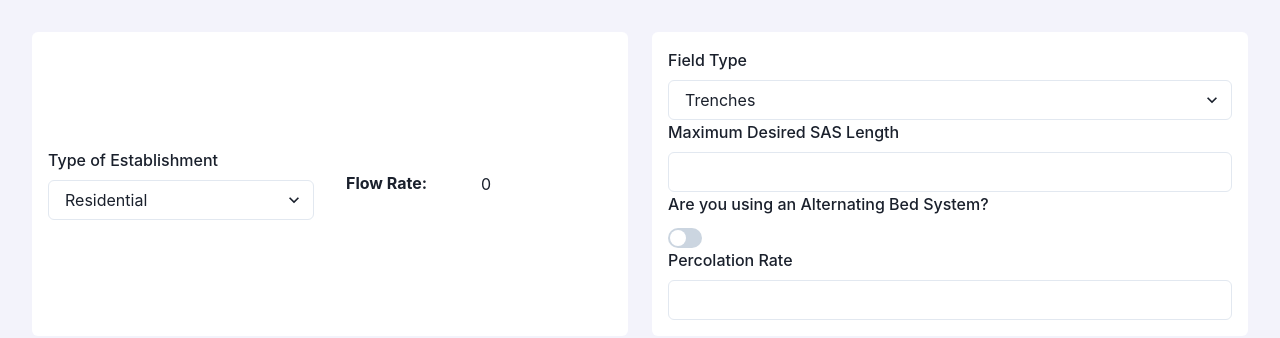
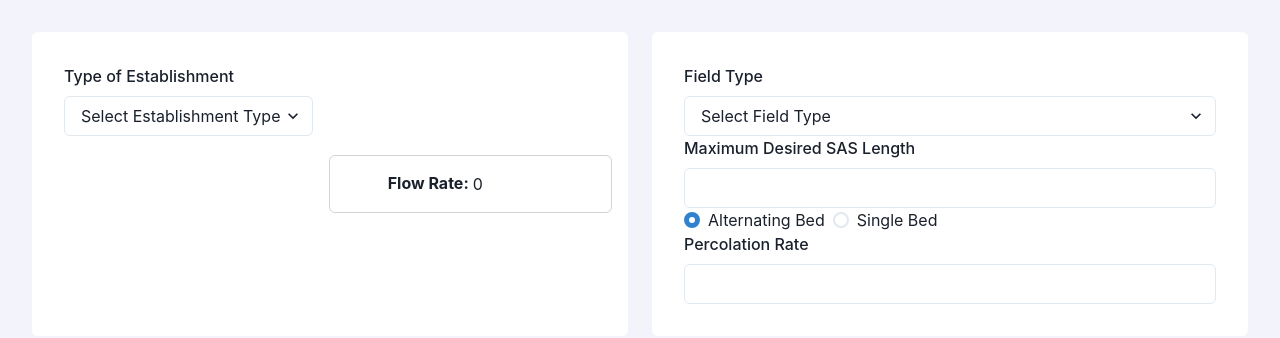
Before and after one commit to dmeegan/TitleVBot, a React (Create React App) app: page / in a window 1280 px wide. Shown: the top 338 px of the page. Built offline with nearby package versions, Linux system fonts and the light colour scheme.

Commit message:
styling and SAS input

```diff
--- a/src/App.tsx
+++ b/src/App.tsx
@@ -1,19 +1,16 @@
 /* eslint-disable react-hooks/exhaustive-deps */
 import { useEffect, useState } from "react";
-import { NOT_APPLICABLE, ProjectState } from "./types";
+import { NOT_APPLICABLE, ProjectState, ProjectStateUpdateParam } from "./types";
 import { DesignFlowInputCard } from "./components/DesignFlow/cards/designFlowInputCard";
 import { DesignFlowOutputCard } from "./components/DesignFlow/cards/designFlowOutputCard";
 import { Flex, ChakraProvider, SimpleGrid } from "@chakra-ui/react";
-import { Grid } from "@chakra-ui/react";
 import { SASInputCard } from "./components/SAS/SASInputCard";
 
 const App = () => {
   const [projectState, setProjectState] = useState<ProjectState>(
     new ProjectState()
   );
-  const handleUpdateProject = (
-    updatedProperties: { [P in keyof ProjectState]?: ProjectState[P] }
-  ) => {
+  const handleUpdateProject = (updatedProperties: ProjectStateUpdateParam) => {
     setProjectState({ ...projectState, ...updatedProperties });
   };
 
@@ -52,6 +49,7 @@ const App = () => {
             alignItems="center"
             justifyContent="center"
             minHeight={0.33 * window.innerHeight}
+            p={4}
           >
             <DesignFlowInputCard
               projectState={projectState}
@@ -65,6 +63,7 @@ const App = () => {
             alignItems="center"
             justifyContent="center"
             minHeight={0.33 * window.innerHeight}
+            p={4}
           >
             <SASInputCard
               projectState={projectState}
--- a/src/components/DesignFlow/cards/designFlowInputCard.tsx
+++ b/src/components/DesignFlow/cards/designFlowInputCard.tsx
@@ -1,6 +1,14 @@
 /* eslint-disable react-hooks/exhaustive-deps */
 import { useEffect, useState } from "react";
-import { Flex, FormControl, Select, FormLabel, Input } from "@chakra-ui/react";
+import {
+  FormControl,
+  Select,
+  FormLabel,
+  Input,
+  SimpleGrid,
+  Box,
+  Flex,
+} from "@chakra-ui/react";
 
 import {
   uses as tempUses,
@@ -28,11 +36,6 @@ export const DesignFlowInputCard = ({
   }, []);
 
   useEffect(() => {
-    console.log(
-      tempUses.filter(
-        (use) => use.establishmentTypeId === projectState.establishmentTypeId
-      )
-    );
     const filteredUses =
       tempUses.filter(
         (use) => use.establishmentTypeId === projectState.establishmentTypeId
@@ -71,7 +74,13 @@ export const DesignFlowInputCard = ({
   };
 
   return (
-    <Flex p={4} direction="column" width="100%">
+    <Flex
+      p={4}
+      width="100%"
+      height="100%"
+      justifyContent="flex-start"
+      direction="column"
+    >
       <FormControl>
         <FormLabel id="establishment-type-select-label">
           Type of Establishment
@@ -79,6 +88,7 @@ export const DesignFlowInputCard = ({
         <Select
           labelid="establishment-type-select-label"
           id="establishment-type-select"
+          placeholder="Select Establishment Type"
           value={
             projectState.establishmentTypeId || "Select a Establishment Type"
           }
@@ -100,12 +110,13 @@ export const DesignFlowInputCard = ({
         </Select>
       </FormControl>
       {projectState.establishmentTypeId !== null && (
-        <FormControl>
+        <FormControl paddingTop="1">
           <FormLabel id="use-type-select-label">Type of Use</FormLabel>
           <Select
             labelid="use-type-select-label"
             id="use-type-select"
             value={projectState.useId || ""}
+            placeholder="Select Use Type"
             onChange={(event) => {
               let useIdSelected = parseInt(
                 event.target.value
@@ -126,7 +137,7 @@ export const DesignFlowInputCard = ({
         </FormControl>
       )}
       {currentUse && (
-        <FormControl>
+        <FormControl paddingTop="1">
           <FormLabel id="use-primary-unit-value-input-label">
             Number of {currentUse.primaryUnit}
           </FormLabel>
@@ -149,7 +160,7 @@ export const DesignFlowInputCard = ({
         </FormControl>
       )}
       {currentUse?.secondaryUnit && (
-        <FormControl>
+        <FormControl paddingTop="1">
           <FormLabel id="secondary-unit-value-input-label">
             Number of {currentUse.secondaryUnit}
           </FormLabel>
@@ -158,7 +169,7 @@ export const DesignFlowInputCard = ({
             labelid="secondary-unit-value-input-label"
             type="number"
             width="100%"
-            value={projectState.useSecondaryUnitValue || ""}
+            value={projectState.useSecondaryUnitValue}
             onChange={(event) => {
               let secondaryUnitInputValue = parseInt(
                 event.target.value
--- a/src/components/DesignFlow/cards/designFlowOutputCard.tsx
+++ b/src/components/DesignFlow/cards/designFlowOutputCard.tsx
@@ -9,15 +9,20 @@ export const DesignFlowOutputCard = ({
   projectState,
 }: DesignFlowOutputCardProps) => {
   return (
-    <Flex p={4} direction="column" alignItems="center" width="100%">
+    <Flex
+      p={4}
+      direction="column"
+      alignItems="center"
+      justifyContent="center"
+      width="100%"
+      borderRadius="md"
+      border="1px solid lightgrey"
+    >
       {projectState.flowRate !== null && (
-        <SimpleGrid
-          columns={[1, 1, 2]}
-          gap={1}
-          alignItems="center"
-          width="100%"
-        >
-          <Heading fontSize="1rem">Flow Rate:</Heading>
+        <SimpleGrid columns={[1, 1, 2]} gap={1} alignItems="center">
+          <Heading fontSize="1rem" wordBreak="keep-all">
+            Flow Rate:
+          </Heading>
           <Text>{projectState.flowRate || 0}</Text>
         </SimpleGrid>
       )}
--- a/src/components/SAS/SASInputCard.tsx
+++ b/src/components/SAS/SASInputCard.tsx
@@ -1,6 +1,6 @@
 /* eslint-disable react-hooks/exhaustive-deps */
 import { useEffect, useState } from "react";
-import { ProjectState } from "../../types";
+import { ProjectState, ProjectStateUpdateParam } from "../../types";
 import { FieldType } from "../../types";
 import { tempFieldTypes } from "../../tempData/tempSASData";
 import {
@@ -8,8 +8,10 @@ import {
   FormControl,
   FormLabel,
   Input,
+  Radio,
+  RadioGroup,
   Select,
-  Switch,
+  Stack,
 } from "@chakra-ui/react";
 
 interface SASInputCardProps {
@@ -39,19 +41,24 @@ export const SASInputCard = ({
   }, [projectState.fieldTypeId, fieldTypes]);
 
   return (
-    <Flex p={4} direction="column" alignItems="center" width="100%">
+    <Flex
+      p={4}
+      width="100%"
+      height="100%"
+      justifyContent="flex-start"
+      direction="column"
+    >
       <FormControl>
         <FormLabel id="field-type-select-label">Field Type</FormLabel>
         <Select
           labelid="field-type-select-label"
           id="field-type-select"
-          value={
-            projectState.fieldTypeId !== null ? projectState.fieldTypeId : ""
-          }
+          value={projectState.fieldTypeId || ""}
+          placeholder="Select Field Type"
           onChange={(event) => {
-            let fieldTypeIdSelected = event.target.value as unknown as number;
-            let updatedProperties = {
-              establishmentTypeId: fieldTypeIdSelected,
+            let fieldTypeIdSelected = parseInt(event.target.value);
+            let updatedProperties: ProjectStateUpdateParam = {
+              fieldTypeId: fieldTypeIdSelected,
             };
             handleUpdateProject(updatedProperties);
           }}
@@ -82,19 +89,20 @@ export const SASInputCard = ({
         />
       </FormControl>
       <FormControl component="fieldset">
-        <FormLabel component="legend">
-          Are you using an Alternating Bed System?
-        </FormLabel>
-        <Switch
-          checked={projectState.isAlternatingBed}
-          onChange={(event) => {
-            let isAltBedSwitchValue = event.target.checked as boolean;
-            let updatedProperties = {
-              isAlternatingBed: isAltBedSwitchValue,
+        <RadioGroup
+          onChange={(valueSelected) => {
+            let updatedProperties: ProjectStateUpdateParam = {
+              bedConfigurationId: parseInt(valueSelected),
             };
             handleUpdateProject(updatedProperties);
           }}
-        />
+          value={projectState.bedConfigurationId}
+        >
+          <Stack direction="row">
+            <Radio value={1}>Alternating Bed</Radio>
+            <Radio value={2}>Single Bed</Radio>
+          </Stack>
+        </RadioGroup>
       </FormControl>
       <FormControl>
         <FormLabel id="perc-rate-input-label">Percolation Rate</FormLabel>
--- a/src/tempData/tempSASData.ts
+++ b/src/tempData/tempSASData.ts
@@ -1,13 +1,18 @@
-import { FieldType, SoilClass } from "../types";
+import { ConfigurationType, FieldType, SoilClass } from "../types";
 
 export const tempFieldTypes: FieldType[] = [
-  { id: 0, description: "Trenches" },
-  { id: 1, description: "Bed" },
+  { id: 1, description: "Trenches" },
+  { id: 2, description: "Bed" },
+];
+
+export const tempConfigurationTypes: ConfigurationType[] = [
+  { id: 1, description: "Alternating Bed System" },
+  { id: 2, description: "Single Bed System" },
 ];
 
 export const soilClasses: SoilClass[] = [
   {
-    id: 0,
+    id: 1,
     numeral: "I",
     description: "Sands, Loamy Sands",
     acceptanceRates: [
@@ -26,7 +31,7 @@ export const soilClasses: SoilClass[] = [
     ],
   },
   {
-    id: 1,
+    id: 2,
     numeral: "II",
     description: "Sandy Loams, Loams",
     acceptanceRates: [
@@ -45,7 +50,7 @@ export const soilClasses: SoilClass[] = [
     ],
   },
   {
-    id: 2,
+    id: 3,
     numeral: "III",
     description: "Silt Loams, Sandy Clay Loams with less than 27% clay, Silt",
     acceptanceRates: [
@@ -64,7 +69,7 @@ export const soilClasses: SoilClass[] = [
     ],
   },
   {
-    id: 3,
+    id: 4,
     numeral: "IV",
     description:
       "Clays, Silty Clay Loams, Sandy Clay Loams with 27% or more Clay, Clay Loams and Silty Clays",
--- a/src/tempData/tempUseData.ts
+++ b/src/tempData/tempUseData.ts
@@ -1,184 +1,184 @@
 import { Use, Establishment } from "../types";
 
 export const establishments: Establishment[] = [
-  { establishmentTypeId: 0, description: "Residential" },
-  { establishmentTypeId: 1, description: "Commercial" },
-  { establishmentTypeId: 2, description: "Institutional" },
-  { establishmentTypeId: 3, description: "Schools" },
+  { establishmentTypeId: 1, description: "Residential" },
+  { establishmentTypeId: 2, description: "Commercial" },
+  { establishmentTypeId: 3, description: "Institutional" },
+  { establishmentTypeId: 4, description: "Schools" },
 ];
 
 export const uses: Use[] = [
   {
-    useId: 0,
-    establishmentTypeId: 0,
+    useId: 1,
+    establishmentTypeId: 1,
     description: "Bed & Breakfast, without restaurant open to the public",
     primaryFlowRate: 110,
     primaryUnit: "bedrooms",
   },
 
   {
-    useId: 1,
-    establishmentTypeId: 0,
+    useId: 2,
+    establishmentTypeId: 1,
     description: "Bed & Breakfast, with restaurant open to the public",
     primaryFlowRate: 110,
     primaryUnit: "bedrooms",
   },
 
   {
-    useId: 2,
-    establishmentTypeId: 0,
+    useId: 3,
+    establishmentTypeId: 1,
     description: "Camp, resident, mess hall, washroom and toilets",
     primaryFlowRate: 35,
     primaryUnit: "persons",
   },
 
   {
-    useId: 3,
-    establishmentTypeId: 0,
+    useId: 4,
+    establishmentTypeId: 1,
     description: "Camp, day, washroom and toilets",
     primaryFlowRate: 10,
     primaryUnit: "persons",
   },
 
   {
-    useId: 4,
-    establishmentTypeId: 0,
+    useId: 5,
+    establishmentTypeId: 1,
     description: "Camp, day, mess hall, washroom and toilets",
     primaryFlowRate: 13,
     primaryUnit: "persons",
   },
 
   {
-    useId: 5,
-    establishmentTypeId: 0,
+    useId: 6,
+    establishmentTypeId: 1,
     description: "Campground, showers and toilets",
     primaryFlowRate: 90,
     primaryUnit: "sites",
   },
 
   {
-    useId: 6,
-    establishmentTypeId: 0,
+    useId: 7,
+    establishmentTypeId: 1,
     description: "Family Dwelling, Single",
     primaryFlowRate: 110,
     primaryUnit: "bedrooms",
   },
 
   {
-    useId: 7,
-    establishmentTypeId: 0,
+    useId: 8,
+    establishmentTypeId: 1,
     description: "Family Dwelling, Multiple",
     primaryFlowRate: 110,
     primaryUnit: "bedrooms",
   },
 
   {
-    useId: 8,
-    establishmentTypeId: 0,
+    useId: 9,
+    establishmentTypeId: 1,
     description: "Family Mobile Home Park",
     primaryFlowRate: 300,
     primaryUnit: "mobile homes",
   },
 
   {
-    useId: 9,
-    establishmentTypeId: 0,
+    useId: 10,
+    establishmentTypeId: 1,
     description: "Motel, Hotel, Boarding House",
     primaryFlowRate: 110,
     primaryUnit: "bedrooms",
   },
 
   {
-    useId: 10,
-    establishmentTypeId: 0,
+    useId: 11,
+    establishmentTypeId: 1,
     description: "Retirement Mobile Home Park",
     primaryFlowRate: 150,
     primaryUnit: "sites",
   },
 
   {
-    useId: 11,
-    establishmentTypeId: 0,
+    useId: 12,
+    establishmentTypeId: 1,
     description: "Housing for the Elderly",
     primaryFlowRate: 150,
     primaryUnit: "two bedroom primaryUnits",
   },
 
   {
-    useId: 12,
-    establishmentTypeId: 0,
+    useId: 13,
+    establishmentTypeId: 1,
     description: "Work or Construction Camp",
     primaryFlowRate: 50,
     primaryUnit: "persons",
   },
 
   {
-    useId: 13,
-    establishmentTypeId: 1,
+    useId: 14,
+    establishmentTypeId: 2,
     description: "Airport",
     primaryFlowRate: 5,
     primaryUnit: "passengers",
   },
 
   {
-    useId: 14,
-    establishmentTypeId: 1,
+    useId: 15,
+    establishmentTypeId: 2,
     description: "Barber Shop/Beauty Salon",
     primaryFlowRate: 100,
     primaryUnit: "chairs",
   },
 
   {
-    useId: 15,
-    establishmentTypeId: 1,
+    useId: 16,
+    establishmentTypeId: 2,
     description: "Bowling Alley",
     primaryFlowRate: 100,
     primaryUnit: "alleys",
   },
 
   {
-    useId: 16,
-    establishmentTypeId: 1,
+    useId: 17,
+    establishmentTypeId: 2,
     description: "Country Club, with dining room",
     primaryFlowRate: 10,
     primaryUnit: "seats",
   },
 
   {
-    useId: 17,
-    establishmentTypeId: 1,
+    useId: 18,
+    establishmentTypeId: 2,
     description: "Country Club, snack bar or lunch room",
     primaryFlowRate: 10,
     primaryUnit: "seats",
   },
 
   {
-    useId: 18,
-    establishmentTypeId: 1,
+    useId: 19,
+    establishmentTypeId: 2,
     description: "Country Club, lockers and showers",
     primaryFlowRate: 20,
     primaryUnit: "lockers",
   },
 
   {
-    useId: 19,
-    establishmentTypeId: 1,
+    useId: 20,
+    establishmentTypeId: 2,
     description: "Doctors Office",
     primaryFlowRate: 250,
     primaryUnit: "doctors",
   },
 
   {
-    useId: 20,
-    establishmentTypeId: 1,
+    useId: 21,
+    establishmentTypeId: 2,
     description: "Dentist Office",
     primaryFlowRate: 200,
     primaryUnit: "dentists",
   },
 
   {
-    useId: 21,
-    establishmentTypeId: 1,
+    useId: 22,
+    establishmentTypeId: 2,
     description:
       "Factory, Industrial Plant, Warehouse or Dry Storage Space without Cafeteria",
     primaryFlowRate: 15,
@@ -186,8 +186,8 @@ export const uses: Use[] = [
   },
 
   {
-    useId: 22,
-    establishmentTypeId: 1,
+    useId: 23,
+    establishmentTypeId: 2,
     description:
       "Factory, Industrial Plant, Warehouse or Dry Storage Space with Cafeteria",
     primaryFlowRate: 20,
@@ -195,192 +195,192 @@ export const uses: Use[] = [
   },
 
   {
-    useId: 23,
-    establishmentTypeId: 1,
+    useId: 24,
+    establishmentTypeId: 2,
     description: "Gasoline Station",
     primaryFlowRate: 75,
     primaryUnit: "islands",
   },
 
   {
-    useId: 24,
-    establishmentTypeId: 1,
+    useId: 25,
+    establishmentTypeId: 2,
     description: "Kennel/Veterinary Office",
     primaryFlowRate: 50,
     primaryUnit: "kennels",
   },
 
   {
-    useId: 25,
-    establishmentTypeId: 1,
+    useId: 26,
+    establishmentTypeId: 2,
     description: "Lounge, Tavern",
     primaryFlowRate: 20,
     primaryUnit: "seats",
   },
 
   {
-    useId: 26,
-    establishmentTypeId: 1,
+    useId: 27,
+    establishmentTypeId: 2,
     description: "Marina",
     primaryFlowRate: 10,
     primaryUnit: "slips",
   },
 
   {
-    useId: 27,
-    establishmentTypeId: 1,
+    useId: 28,
+    establishmentTypeId: 2,
     description: "Movie Theater",
     primaryFlowRate: 5,
     primaryUnit: "seats",
   },
 
   {
-    useId: 28,
-    establishmentTypeId: 1,
+    useId: 29,
+    establishmentTypeId: 2,
     description: "Non-single family/automatic clothes washer",
     primaryFlowRate: 400,
     primaryUnit: "washing machines",
   },
 
   {
-    useId: 29,
-    establishmentTypeId: 1,
+    useId: 30,
+    establishmentTypeId: 2,
     description: "Office building",
     primaryFlowRate: 75,
     primaryUnit: "1000 sq.ft.",
   },
 
   {
-    useId: 30,
-    establishmentTypeId: 1,
+    useId: 31,
+    establishmentTypeId: 2,
     description: "Retail Store",
     primaryFlowRate: 50,
     primaryUnit: "1000 sq.ft.",
   },
 
   {
-    useId: 31,
-    establishmentTypeId: 1,
+    useId: 32,
+    establishmentTypeId: 2,
     description: "Restaurant",
     primaryFlowRate: 35,
     primaryUnit: "seats",
   },
 
   {
-    useId: 32,
-    establishmentTypeId: 1,
+    useId: 33,
+    establishmentTypeId: 2,
     description: "Restaurant, thruway service area",
     primaryFlowRate: 150,
     primaryUnit: "seats",
   },
 
   {
-    useId: 33,
-    establishmentTypeId: 1,
+    useId: 34,
+    establishmentTypeId: 2,
     description: "Restaurant, Fast Food",
     primaryFlowRate: 20,
     primaryUnit: "seats",
   },
 
   {
-    useId: 34,
-    establishmentTypeId: 1,
+    useId: 35,
+    establishmentTypeId: 2,
     description: "Restaurant, kitchen flow [for sizing grease trap only]",
     primaryFlowRate: 15,
     primaryUnit: "seats",
   },
 
   {
-    useId: 35,
-    establishmentTypeId: 1,
+    useId: 36,
+    establishmentTypeId: 2,
     description: "Service Station [no gas]",
     primaryFlowRate: 150,
     primaryUnit: "bays",
   },
 
   {
-    useId: 36,
-    establishmentTypeId: 1,
+    useId: 37,
+    establishmentTypeId: 2,
     description: "Skating Rink",
     primaryFlowRate: 5,
     primaryUnit: "seats",
   },
 
   {
-    useId: 37,
-    establishmentTypeId: 1,
+    useId: 38,
+    establishmentTypeId: 2,
     description: "Supermarkets",
     primaryFlowRate: 97,
     primaryUnit: "1000 sq.ft.",
   },
 
   {
-    useId: 38,
-    establishmentTypeId: 1,
+    useId: 39,
+    establishmentTypeId: 2,
     description: "Swimming Pool",
     primaryFlowRate: 10,
     primaryUnit: "persons",
   },
 
   {
-    useId: 39,
-    establishmentTypeId: 1,
+    useId: 40,
+    establishmentTypeId: 2,
     description: "Tennis Club",
     primaryFlowRate: 250,
     primaryUnit: "court",
   },
 
   {
-    useId: 40,
-    establishmentTypeId: 1,
+    useId: 41,
+    establishmentTypeId: 2,
     description: "Theater, Auditorium",
     primaryFlowRate: 3,
     primaryUnit: "seats",
   },
 
   {
-    useId: 41,
-    establishmentTypeId: 1,
+    useId: 42,
+    establishmentTypeId: 2,
     description: "Trailer, dump station",
     primaryFlowRate: 75,
     primaryUnit: "trailers",
   },
 
   {
-    useId: 42,
-    establishmentTypeId: 2,
+    useId: 43,
+    establishmentTypeId: 3,
     description: "Place of worship, without kitchen",
     primaryFlowRate: 3,
     primaryUnit: "seats",
   },
 
   {
-    useId: 43,
-    establishmentTypeId: 2,
+    useId: 44,
+    establishmentTypeId: 3,
     description: "Place of worship, with kitchen",
     primaryFlowRate: 6,
     primaryUnit: "seats",
   },
 
   {
-    useId: 44,
-    establishmentTypeId: 2,
+    useId: 45,
+    establishmentTypeId: 3,
     description: "Correctional Facility",
     primaryFlowRate: 200,
     primaryUnit: "beds",
   },
 
   {
-    useId: 45,
-    establishmentTypeId: 2,
+    useId: 46,
+    establishmentTypeId: 3,
     description: "Function Hall",
     primaryFlowRate: 15,
     primaryUnit: "seats",
   },
 
   {
-    useId: 46,
-    establishmentTypeId: 2,
+    useId: 47,
+    establishmentTypeId: 3,
     description: "Gymnasium",
     primaryFlowRate: 25,
     secondaryFlowRate: 3,
@@ -389,56 +389,48 @@ export const uses: Use[] = [
   },
 
   {
-    useId: 47,
-    establishmentTypeId: 2,
+    useId: 48,
+    establishmentTypeId: 3,
     description: "Hospital",
     primaryFlowRate: 200,
     primaryUnit: "beds",
   },
 
   {
-    useId: 48,
-    establishmentTypeId: 2,
+    useId: 49,
+    establishmentTypeId: 3,
     description: "Nursing Home/Rest Home",
     primaryFlowRate: 150,
     primaryUnit: "beds",
   },
 
   {
-    useId: 49,
-    establishmentTypeId: 2,
+    useId: 50,
+    establishmentTypeId: 3,
     description: "Assisted Living Facilities",
     primaryFlowRate: 150,
     primaryUnit: "beds",
   },
 
   {
-    useId: 50,
-    establishmentTypeId: 2,
+    useId: 51,
+    establishmentTypeId: 3,
     description: "Public Park, toilet waste only",
     primaryFlowRate: 5,
     primaryUnit: "persons",
   },
 
   {
-    useId: 51,
-    establishmentTypeId: 2,
+    useId: 52,
+    establishmentTypeId: 3,
     description: "Public Park, bathhouse, showers and flush toilets",
     primaryFlowRate: 10,
     primaryUnit: "persons",
   },
 
   {
-    useId: 52,
-    establishmentTypeId: 2,
-    description: "Day Care Facility",
-    primaryFlowRate: 10,
-    primaryUnit: "persons",
-  },
-
-  {
     useId: 53,
-    establishmentTypeId: 2,
+    establishmentTypeId: 3,
     description: "Day Care Facility",
     primaryFlowRate: 10,
     primaryUnit: "persons",
@@ -447,14 +439,22 @@ export const uses: Use[] = [
   {
     useId: 54,
     establishmentTypeId: 3,
+    description: "Day Care Facility",
+    primaryFlowRate: 10,
+    primaryUnit: "persons",
+  },
+
+  {
+    useId: 55,
+    establishmentTypeId: 4,
     description: "Elementary School, without cafeteria, gymnasium or showers",
     primaryFlowRate: 5,
     primaryUnit: "persons",
   },
 
   {
-    useId: 54,
-    establishmentTypeId: 3,
+    useId: 56,
+    establishmentTypeId: 4,
     description:
       "Elementary School, with cafeteria, but no gymnasium or showers",
     primaryFlowRate: 8,
@@ -462,16 +462,16 @@ export const uses: Use[] = [
   },
 
   {
-    useId: 55,
-    establishmentTypeId: 3,
+    useId: 57,
+    establishmentTypeId: 4,
     description: "Elementary School, with cafeteria, gymnasium and showers",
     primaryFlowRate: 10,
     primaryUnit: "persons",
   },
 
   {
-    useId: 56,
-    establishmentTypeId: 3,
+    useId: 58,
+    establishmentTypeId: 4,
     description:
       "Secondary/Middle School, without cafeteria, gymnasium or showers",
     primaryFlowRate: 10,
@@ -479,8 +479,8 @@ export const uses: Use[] = [
   },
 
   {
-    useId: 57,
-    establishmentTypeId: 3,
+    useId: 59,
+    establishmentTypeId: 4,
     description:
       "Secondary/Middle School, with cafeteria, but no gymnasium or showers",
     primaryFlowRate: 15,
@@ -488,8 +488,8 @@ export const uses: Use[] = [
   },
 
   {
-    useId: 58,
-    establishmentTypeId: 3,
+    useId: 60,
+    establishmentTypeId: 4,
     description:
       "Secondary/Middle School, with cafeteria, gymnasium and showers",
     primaryFlowRate: 20,
@@ -497,8 +497,8 @@ export const uses: Use[] = [
   },
 
   {
-    useId: 59,
-    establishmentTypeId: 3,
+    useId: 61,
+    establishmentTypeId: 4,
     description: "Boarding Schools, Colleges",
     primaryFlowRate: 65,
     primaryUnit: "persons",
--- a/src/types.ts
+++ b/src/types.ts
@@ -18,15 +18,19 @@ export class ProjectState {
   establishmentTypeId: number | null = null;
   useId: number | null = null;
   usePrimaryUnitValue: number = 0;
-  useSecondaryUnitValue?: number;
+  useSecondaryUnitValue?: number = 0;
   flowRate: number = 0;
   soilClass: SoilClass | null = null;
   ltar: LTAR | null = null;
   percRate: number | null = null;
   fieldTypeId: number | null = null;
   sasMaxLength: number | null = null;
-  isAlternatingBed: boolean = true;
+  bedConfigurationId: number = 1;
 }
+
+export type ProjectStateUpdateParam = {
+  [P in keyof ProjectState]?: ProjectState[P];
+};
 
 export interface FieldType {
   id: number;
@@ -40,6 +44,11 @@ export interface SoilClass {
   acceptanceRates: LTAR[];
 }
 
+export interface ConfigurationType {
+  id: number;
+  description: string;
+}
+
 export type NOT_APPLICABLE = "n/a";
 
 export type LTAR = number | NOT_APPLICABLE;
```
